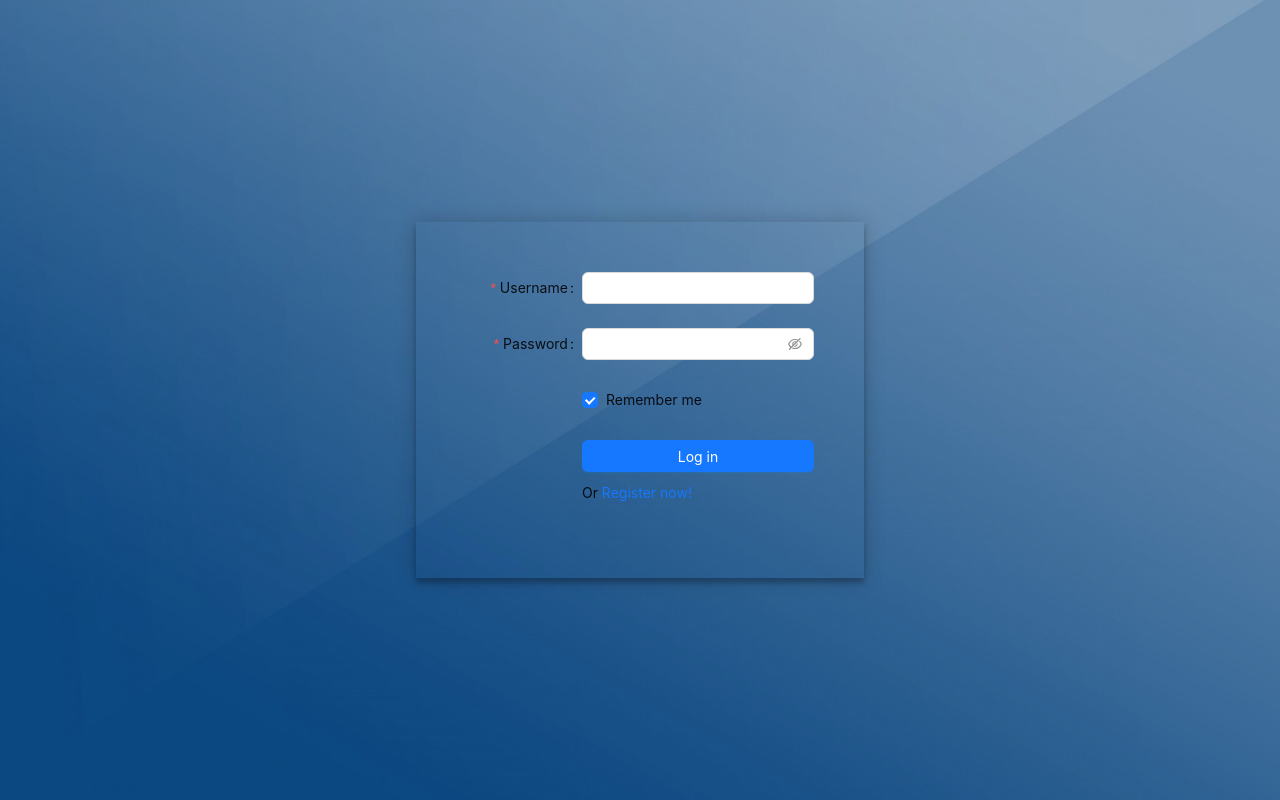
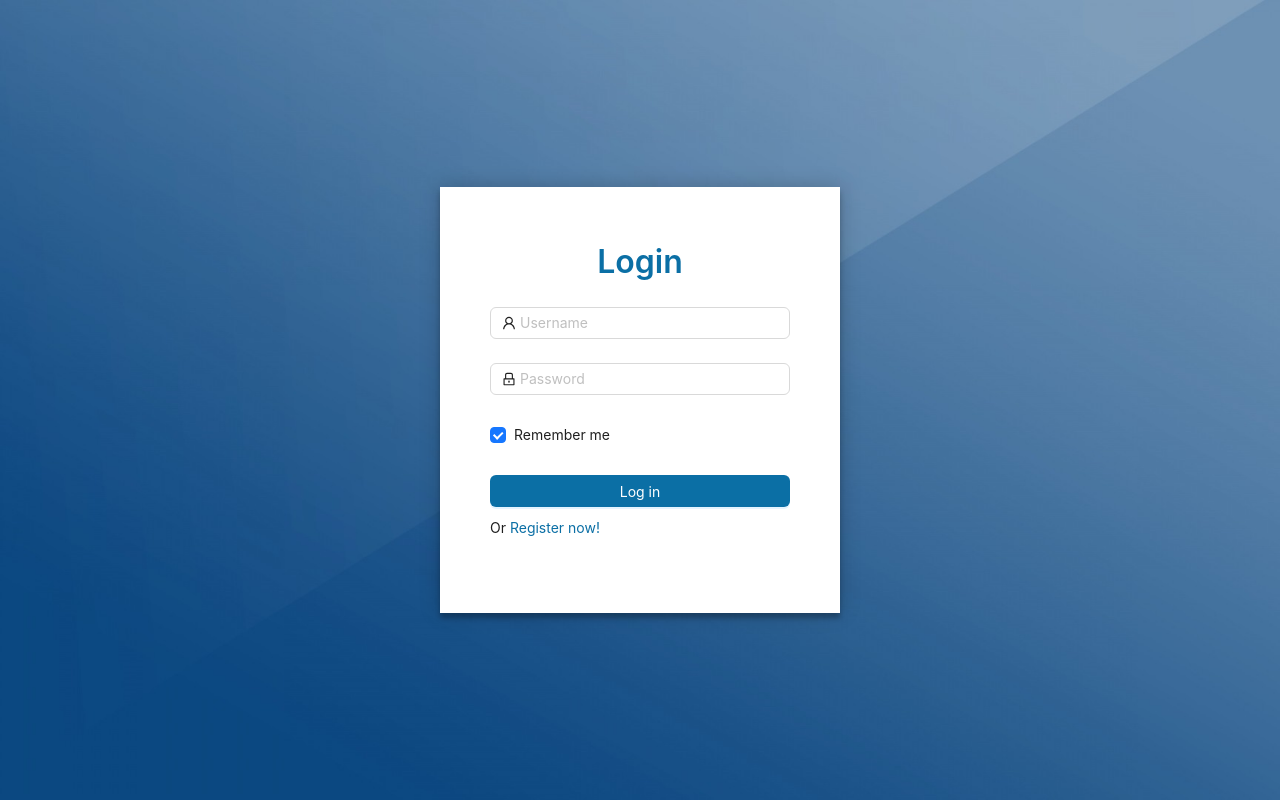
Before and after one commit to gulama2008/Shopper-Helper, a React (Create React App) app in the folder client/: page /login in a window 1280 px wide. Built offline with nearby package versions, Linux system fonts and the light colour scheme.

Commit message:
add css style to login and signup page

```diff
--- a/client/src/pages/Login.js
+++ b/client/src/pages/Login.js
@@ -55,85 +55,167 @@ const Login = (props) => {
       password: "",
     });
   };
+  const onFinish = (values) => {
+    console.log("Received values of form: ", values);
+  };
   return (
     <div className="login-container">
       <Form
+        name="normal_login"
         className="login-form"
-        name="basic"
-        labelCol={{
-          span: 8,
-        }}
-        wrapperCol={{
-          span: 16,
-        }}
-        style={{
-          maxWidth: 800,
-        }}
         initialValues={{
           remember: true,
         }}
         onFinish={onFinish}
-        onFinishFailed={onFinishFailed}
-        autoComplete="off"
       >
+        <div className="login-title">Login</div>
         <Form.Item
-          label="Username"
           name="username"
           rules={[
             {
               required: true,
-              message: "Please input your username!",
+              message: "Please input your Username!",
             },
           ]}
         >
-          <Input onChange={handleUsernameChange} />
+          <Input
+            prefix={<UserOutlined className="site-form-item-icon" />}
+            placeholder="Username"
+            onChange={handleUsernameChange}
+          />
         </Form.Item>
-
         <Form.Item
-          label="Password"
           name="password"
           rules={[
             {
               required: true,
-              message: "Please input your password!",
+              message: "Please input your Password!",
             },
           ]}
         >
-          <Input.Password onChange={handlePasswordChange} />
+          <Input
+            prefix={<LockOutlined className="site-form-item-icon" />}
+            type="password"
+            placeholder="Password"
+            onChange={handlePasswordChange}
+          />
+        </Form.Item>
+        <Form.Item>
+          <Form.Item name="remember" valuePropName="checked" noStyle>
+            <Checkbox className="remember-me">Remember me</Checkbox>
+          </Form.Item>
+
+          {/* <a className="login-form-forgot" href="">
+            Forgot password
+          </a> */}
         </Form.Item>
 
-        <Form.Item
-          name="remember"
-          valuePropName="checked"
-          wrapperCol={{
-            offset: 8,
-            span: 16,
-          }}
-        >
-          <Checkbox>Remember me</Checkbox>
-        </Form.Item>
-
-        <Form.Item
-          wrapperCol={{
-            offset: 8,
-            span: 16,
-          }}
-        >
+        <Form.Item>
           <Button
             type="primary"
             htmlType="submit"
+            className="login-form-button"
             onClick={handleFormSubmit}
-            className="login-form-button"
           >
             Log in
           </Button>
           <div className="register">
-            Or <Link to={"/signup"}>Register now!</Link>
+            Or <Link to={"/signup"} className="register-now">Register now!</Link>
           </div>
         </Form.Item>
       </Form>
     </div>
   );
+  // return (
+  //   <div className="login-container">
+  //     <Form
+  //       className="login-form"
+  //       name="normal_login"
+  //       labelCol={{
+  //         span: 8,
+  //       }}
+  //       wrapperCol={{
+  //         span: 16,
+  //       }}
+  //       style={{
+  //         maxWidth: 800,
+  //       }}
+  //       initialValues={{
+  //         remember: true,
+  //       }}
+  //       onFinish={onFinish}
+  //       onFinishFailed={onFinishFailed}
+  //       autoComplete="off"
+  //     >
+  //       <div className="login-title">Login</div>
+  //       <Form.Item
+  //         // label="Username"
+  //         name="username"
+  //         rules={[
+  //           {
+  //             required: true,
+  //             message: "Please input your username!",
+  //           },
+  //         ]}
+  //       >
+  //         <Input
+  //           prefix={<UserOutlined className="site-form-item-icon" />}
+  //           placeholder="Username"
+  //           onChange={handleUsernameChange}
+  //         />
+  //       </Form.Item>
+
+  //       <Form.Item
+  //         // label="Password"
+  //         name="password"
+  //         rules={[
+  //           {
+  //             required: true,
+  //             message: "Please input your password!",
+  //           },
+  //         ]}
+  //       >
+  //         <Input
+  //           prefix={<LockOutlined className="site-form-item-icon" />}
+  //           type="password"
+  //           placeholder="Password"
+  //           onChange={handlePasswordChange}
+  //         />
+  //       </Form.Item>
+
+  //       <Form.Item
+  //       // name="remember"
+  //       // valuePropName="checked"
+  //       // wrapperCol={{
+  //       //   offset: 8,
+  //       //   span: 16,
+  //       // }}
+  //       >
+  //         <Form.Item name="remember" valuePropName="checked" noStyle>
+  //           <Checkbox>Remember me</Checkbox>
+  //         </Form.Item>
+  //         <Form.Item
+  //         // wrapperCol={{
+  //         //   offset: 8,
+  //         //   span: 16,
+  //         // }}
+  //         >
+  //           <Button
+  //             type="primary"
+  //             htmlType="submit"
+  //             onClick={handleFormSubmit}
+  //             className="login-form-button"
+  //           >
+  //             Log in
+  //           </Button>
+  //           <div className="register">
+  //             Or <Link to={"/signup"}>Register now!</Link>
+  //           </div>
+  //         </Form.Item>
+  //       </Form.Item>
+  //     </Form>
+  //   </div>
+  // );
 };
 
 export default Login;
--- a/client/src/pages/Signup.js
+++ b/client/src/pages/Signup.js
@@ -128,6 +128,7 @@ const Signup = () => {
         }}
         scrollToFirstError
       >
+        <div className="login-title">Sign Up</div>
         <Form.Item
           name="username"
           label="Username"
@@ -207,17 +208,17 @@ const Signup = () => {
           <Input.Password />
         </Form.Item>
 
-        <Form.Item {...tailFormItemLayout}>
+        <Form.Item {...tailFormItemLayout} >
           <Button
             type="primary"
             htmlType="submit"
-            className="login-form-button"
+            className="signup-form-button"
             onClick={handleButtonClick}
           >
             Register
           </Button>
           <div className="login">
-            Or <Link to={"/login"}>Login now!</Link>
+            Or <Link to={"/login"} className="login-now">Login now!</Link>
           </div>
         </Form.Item>
       </Form>
--- a/client/src/styles/Login.css
+++ b/client/src/styles/Login.css
@@ -1,7 +1,6 @@
 
 .login-container{
     min-height: 100vh;
-    /* background-color: rgb(150, 181, 243); */
     display: flex;
     justify-content: center;
     align-items: center;
@@ -12,12 +11,34 @@
 .login-form {
     padding: 50px;
     box-shadow: 0 0 20px 0 rgba(0, 0, 0, 0.2), 0 5px 5px 0 rgba(0, 0, 0, 0.24);
+    background-color:white;
+    width: 400px;
+}
+
+
+.login-title{
+    width: 100%;
+    text-align: center;
+    margin-bottom: 20px;
+    font-size:xx-large;
+    font-weight:600;
+    color:rgba(11, 111, 165, 255)
 }
 
 .register{
     margin-top: 10px;
+    /* color: rgba(11, 111, 165, 255); */
 }
 
 .login-form-button {
     width: 100%;
+    background-color: rgba(11, 111, 165, 255);
 }
+
+.remember-me{
+    /* color:rgba(11, 111, 165, 255); */
+}
+
+.register-now{
+    color: rgba(11, 111, 165, 255);
+}
--- a/client/src/styles/Signup.css
+++ b/client/src/styles/Signup.css
@@ -10,12 +10,18 @@
 .register-form{
     padding: 50px;
     box-shadow: 0 0 20px 0 rgba(0, 0, 0, 0.2), 0 5px 5px 0 rgba(0, 0, 0, 0.24);
-}
-
-.login-form-button {
-    width: 100%;
+    background-color: white;
 }
 
 .login{
     margin-top: 10px;
 }
+
+.signup-form-button{
+    width: 100%;
+    background-color: rgba(11, 111, 165, 255);
+}
+
+.login-now{
+    color: rgba(11, 111, 165, 255);
+}
```
Also changed, not shown: 1 other file (tests, documents, lock files or other folders).
